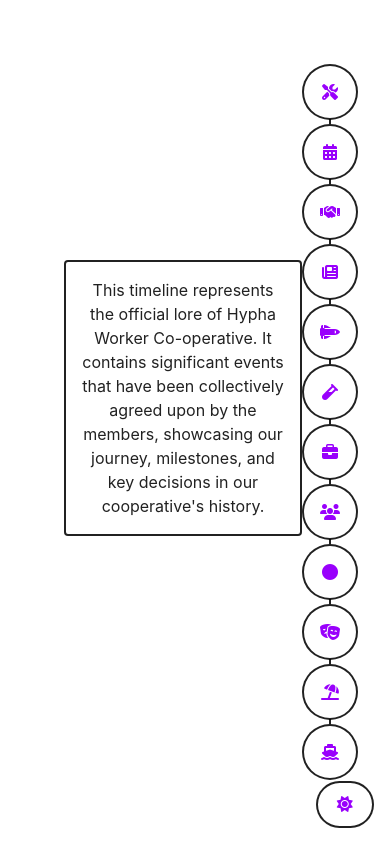
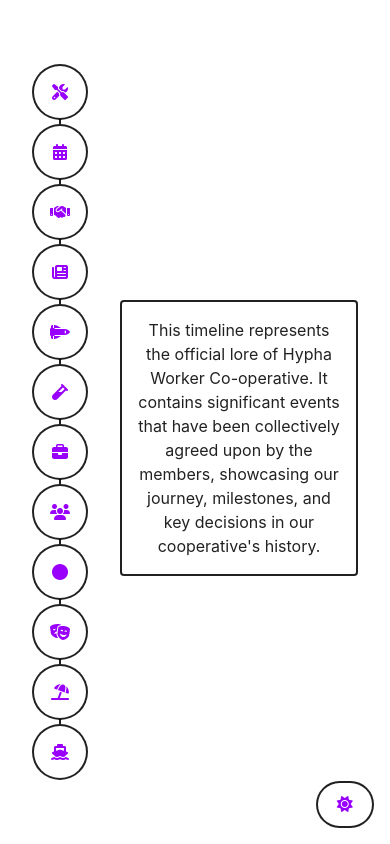
Before and after one commit to hyphacoop/governance-experiment, a Svelte app in the folder timeline/: page / in a window 390 px wide. Built offline with nearby package versions, Linux system fonts and the light colour scheme.

Commit message:
Implement responsive static legend display and handle window resize events

```diff
--- a/timeline/src/App.svelte
+++ b/timeline/src/App.svelte
@@ -20,26 +20,42 @@
 
   // Static legend for the timeline
   const staticLegend = "This timeline represents the official lore of Hypha Worker Co-operative. It contains significant events that have been collectively agreed upon by the members, showcasing our journey, milestones, and key decisions in our cooperative's history.";
-
+  let showStaticLegend = true;
   let selectedEvent = null;
 
+  function handleResize() {
+    const screenWidth = window.innerWidth;
+    if (screenWidth < 888) {
+      selectedEvent = { legend: staticLegend }; // Set staticLegend as selectedEvent
+      showStaticLegend = false;
+    } else {
+      showStaticLegend = true;
+    }
+  }
   function selectEvent(event) {
     selectedEvent = event;
   }
 
   onMount(() => {
     loadTimeline();
+    window.addEventListener("resize", handleResize);
+    handleResize();
+    return () => window.removeEventListener("resize", handleResize);
   });
 </script>
 
 
 <div class="content-container flex flex-row min-[888px]:flex-col items-center justify-between max-w-full">
-    <!-- Static Legend -->
-    <div class="legend flex flex-col items-end border p-4 mb-12 ml-8 min-[456px]:ml-16 min-[888px]:ml-0 rounded w-full max-w-60 min-[888px]:max-w-md text-center">
+  {#if showStaticLegend}
+
+  <!-- Static Legend -->
+
+    <div class="legend flex flex-col items-end border p-4 mb-12 min-[1024px]:ml-16 min-[888px]:ml-0 rounded w-full max-w-60 min-[888px]:max-w-md text-center">
       <span class='w-full'>
         {staticLegend}
       </span>
     </div>
+  {/if}
   <div class="flex flex-col min-[888px]:flex-row items-center gap-1 min-[888px]:gap-4 timeline-container">
     {#each Object.entries(groupedTimeline) as [year, events]}
       <div class="flex flex-col items-start">
@@ -64,7 +80,7 @@
     {/each}
   </div>
     {#if selectedEvent}
-    <div class="legend flex flex-col items-end border p-4 mt-8 ml-8 min-[456px]:ml-16 min-[888px]:ml-0 rounded w-full max-w-60 min-[888px]:max-w-md text-center">
+    <div class="legend flex flex-col items-end border p-4 mt-8 ml-8 min-[1024px]:ml-16 min-[888px]:ml-0 rounded w-full max-w-60 min-[888px]:max-w-md text-center">
       <span class='w-full'>
         {selectedEvent.legend}
       </span>
```
